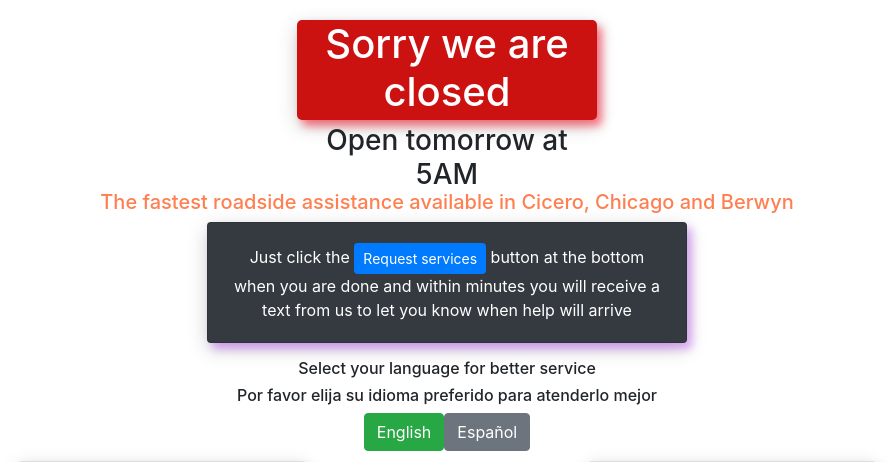
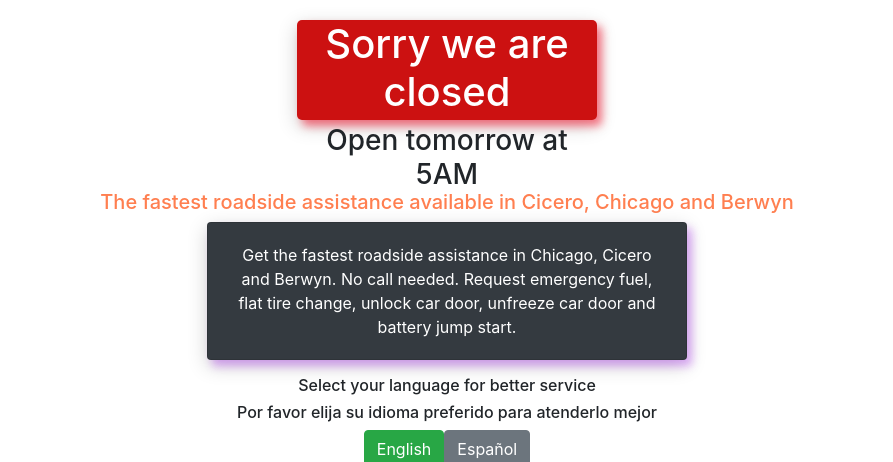
Before and after one commit to silvano905/car, a Django app: page / in a window 1280 px wide. Shown: the part 56-518 px from the top of the page, without its empty margins (193-1086 px from the left). Run offline with Django 3.2, Linux system fonts and the light colour scheme; data comes from the database, SQL or seed files in the repository; both versions use the stored data as it was after the commit; some libraries are stand-ins or nearby versions.

Commit message:
12/1/18 #3

```diff
--- a/car_helper/settings.py
+++ b/car_helper/settings.py
@@ -25,7 +25,7 @@
 SECRET_KEY = os.environ['MY_KEY_CAR']
 
 # SECURITY WARNING: don't run with debug turned on in production!
-DEBUG = True
+DEBUG = False
 
 ALLOWED_HOSTS = ['silvano90help.pythonanywhere.com', '127.0.0.1', 'chicagocarhelp.com','www.chicagocarhelp.com', 'https://silvano90help.pythonanywhere.com']
 
@@ -61,7 +61,7 @@
         'BACKEND': 'django.template.backends.django.DjangoTemplates',
         'DIRS': [TEMPLATE_DIR,]
         ,
-        'APP_DIRS': False,
+        'APP_DIRS': True,
         'OPTIONS': {
             'context_processors': [
                 'django.template.context_processors.debug',
--- a/helper/templates/helper/services.html
+++ b/helper/templates/helper/services.html
@@ -67,9 +67,8 @@
 
         <div class="card text-white bg-dark mb-3 purple_shadow">
   <div class="card-body" style="">
-    <p class="card-text">Just click the <button type="button" class="btn btn-primary btn-sm">Request services</button>
-        button at the bottom when you are done and within minutes you will receive a text from us to let you know
-        when help will arrive</p>
+    <p class="card-text">Get the fastest roadside assistance in Chicago, Cicero and Berwyn. No call needed.
+     Request emergency fuel, flat tire change, unlock car door, unfreeze car door and battery jump start.</p>
   </div>
 </div>
             <h6>Select your language for better service</h6>
```
Also changed, not shown: db.sqlite3.
